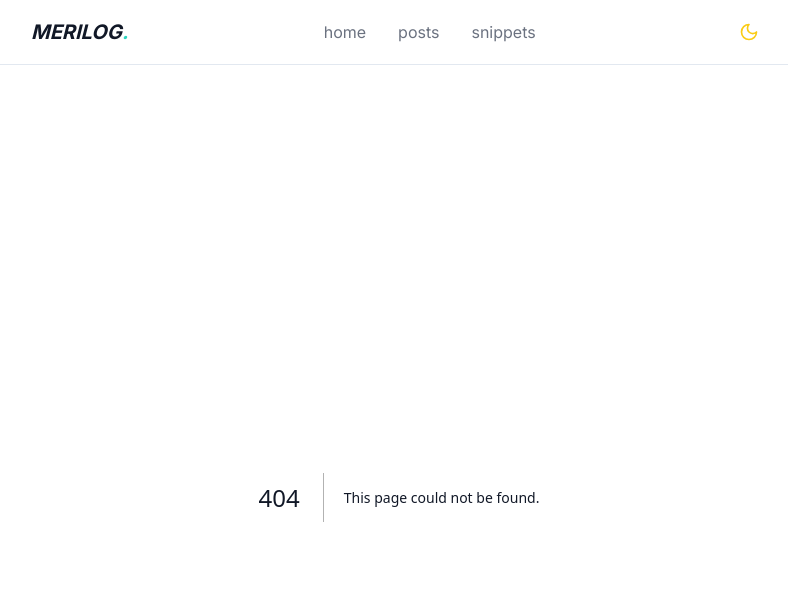
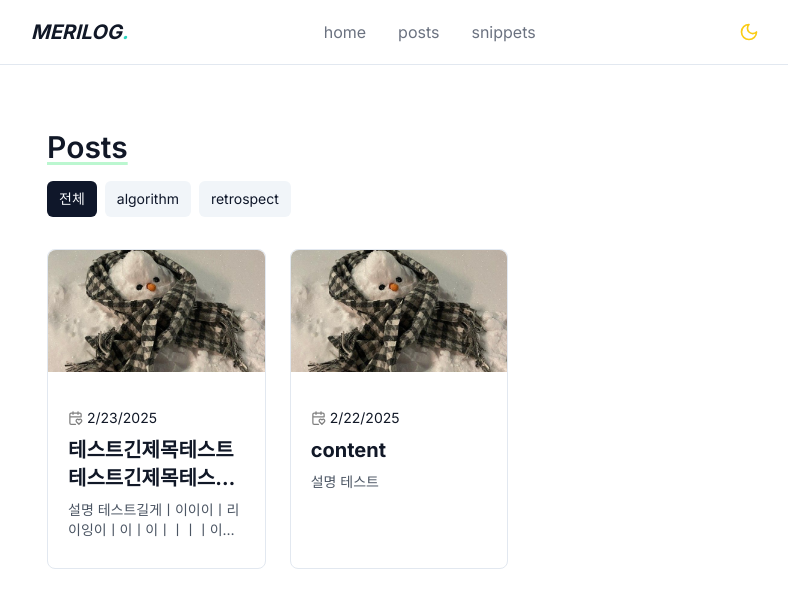
Before and after one commit to rosielsh/blog, a Next.js app: page /posts in a window 1280 px wide. Before the commit this address had no page. Shown: the top 608 px of the page, without its empty margins (241-1029 px from the left). Built offline with nearby package versions, Linux system fonts and the light colour scheme.

Commit message:
feat: 카테고리 별 필터링 구현

```diff
--- /dev/null
+++ b/src/app/posts/page.tsx
@@ -0,0 +1,41 @@
+import { CategoryFilter } from "@/components/posts/CategoryFilter";
+import { PostList } from "@/components/posts/PostList";
+import { getAllPosts, getAllCategories } from "@/lib/mdx";
+import { Suspense } from "react";
+
+export default async function PostListPage({
+  searchParams,
+}: {
+  searchParams: { category?: string };
+}) {
+  const allPosts = await getAllPosts();
+  const categories = await getAllCategories();
+
+  const selectedCategory = searchParams.category;
+
+  const filteredPosts = selectedCategory
+    ? allPosts.filter((post) => post.category === selectedCategory)
+    : allPosts;
+
+  return (
+    <main className="container mx-auto px-4 py-8">
+      <h1 className="mb-4 font-semibold text-3xl underline decoration-green-200 underline-offset-4">
+        Posts
+      </h1>
+      <div className="mb-8">
+        <Suspense fallback={<div>카테고리 로딩 중...</div>}>
+          <CategoryFilter
+            categories={categories}
+            selectedCategory={selectedCategory}
+          />
+        </Suspense>
+      </div>
+      <PostList posts={filteredPosts} />
+      {filteredPosts.length === 0 && (
+        <p className="text-center py-10 text-gray-500 dark:text-gray-400">
+          아직 작성된 게시물이 없어요
+        </p>
+      )}
+    </main>
+  );
+}
--- /dev/null
+++ b/src/components/posts/CategoryFilter.tsx
@@ -0,0 +1,47 @@
+"use client";
+
+import Link from "next/link";
+import { usePathname } from "next/navigation";
+
+interface CategoryFilterProps {
+  categories: string[];
+  selectedCategory?: string;
+}
+
+export function CategoryFilter({
+  categories,
+  selectedCategory,
+}: CategoryFilterProps) {
+  const pathname = usePathname();
+
+  return (
+    <div className="flex flex-wrap gap-2 text-sm">
+      <Link
+        href={pathname}
+        className={`px-3 py-2 rounded-md transition-colors duration-200
+          ${
+            !selectedCategory
+              ? "bg-primary text-primary-foreground font-medium"
+              : "bg-secondary text-secondary-foreground hover:bg-secondary/80"
+          }`}
+      >
+        전체
+      </Link>
+
+      {categories.map((category) => (
+        <Link
+          key={category}
+          href={`${pathname}?category=${encodeURIComponent(category)}`}
+          className={`px-3 py-2 rounded-md transition-colors duration-200
+            ${
+              selectedCategory === category
+                ? "bg-primary text-primary-foreground font-medium"
+                : "bg-secondary text-secondary-foreground hover:bg-secondary/80"
+            }`}
+        >
+          {category}
+        </Link>
+      ))}
+    </div>
+  );
+}
```
